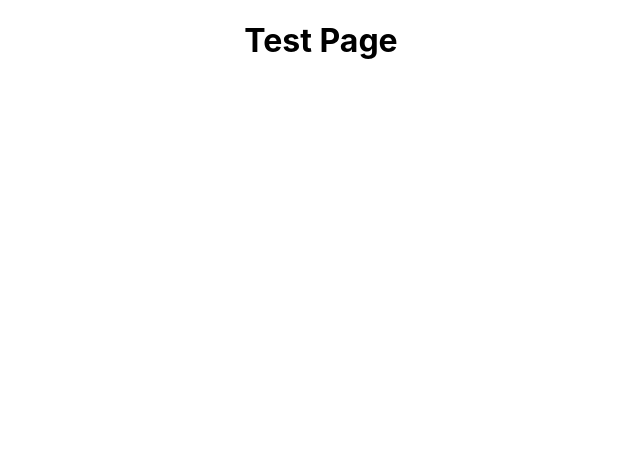
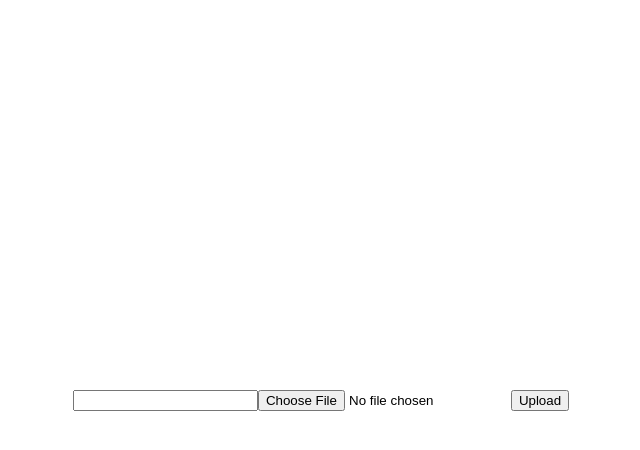
Before and after one commit to muradusa/TMsfbay, a React (Create React App) app: page / in a window 1280 px wide. Shown: the top 450 px of the page, without its empty margins (319-959 px from the left). Built offline with nearby package versions, Linux system fonts and the light colour scheme.

Commit message:
setting up onChange listeters for form inputs

```diff
--- a/package.json
+++ b/package.json
@@ -3,6 +3,8 @@
   "version": "0.1.0",
   "private": true,
   "dependencies": {
+    "@material-ui/core": "^4.11.0",
+    "@material-ui/icons": "^4.9.1",
     "@testing-library/jest-dom": "^4.2.4",
     "@testing-library/react": "^9.5.0",
     "@testing-library/user-event": "^7.2.1",
--- a/src/App.css
+++ b/src/App.css
@@ -1,38 +1,9 @@
 .App {
-  text-align: center;
+  display: flex;
+  justify-content: center;
+  align-items: center;
+  height: 100vh;
+
+
+
 }
-
-.App-logo {
-  height: 40vmin;
-  pointer-events: none;
-}
-
-@media (prefers-reduced-motion: no-preference) {
-  .App-logo {
-    animation: App-logo-spin infinite 20s linear;
-  }
-}
-
-.App-header {
-  background-color: #282c34;
-  min-height: 100vh;
-  display: flex;
-  flex-direction: column;
-  align-items: center;
-  justify-content: center;
-  font-size: calc(10px + 2vmin);
-  color: white;
-}
-
-.App-link {
-  color: #61dafb;
-}
-
-@keyframes App-logo-spin {
-  from {
-    transform: rotate(0deg);
-  }
-  to {
-    transform: rotate(360deg);
-  }
-}
--- a/src/App.js
+++ b/src/App.js
@@ -1,11 +1,48 @@
-import React from 'react';
+import React, {useState, useEffect} from 'react';
 
 import './App.css';
 
 function App() {
+
+  const [input, setInput] = useState("");
+  const [file, setFile] = useState("");
+
+
+  const handleInputChange = (e) => {
+    e.preventDefault()
+    setInput(e.target.value)
+  }
+
+  const handleFileChange = e => {
+    e.preventDefault()
+    setFile(e.target.file)
+  }
+
+  const handleUpload = (e) => {
+
+  }
+
+
+
   return (
     <div className="App">
-      <h1>Test Page</h1>
+      <form className="app__form" action="submit">
+        <input
+        type="text"
+        value={input}
+        onChange={handleInputChange}
+        />
+        <input
+        type="file"
+        value={file}
+        onChange={handleFileChange}
+        />
+        <button
+        onClick={handleUpload}
+        >
+          Upload
+        </button>
+      </form>
     </div>
   );
 }
```
Also changed, not shown: 1 other file (tests, documents, lock files or other folders).
